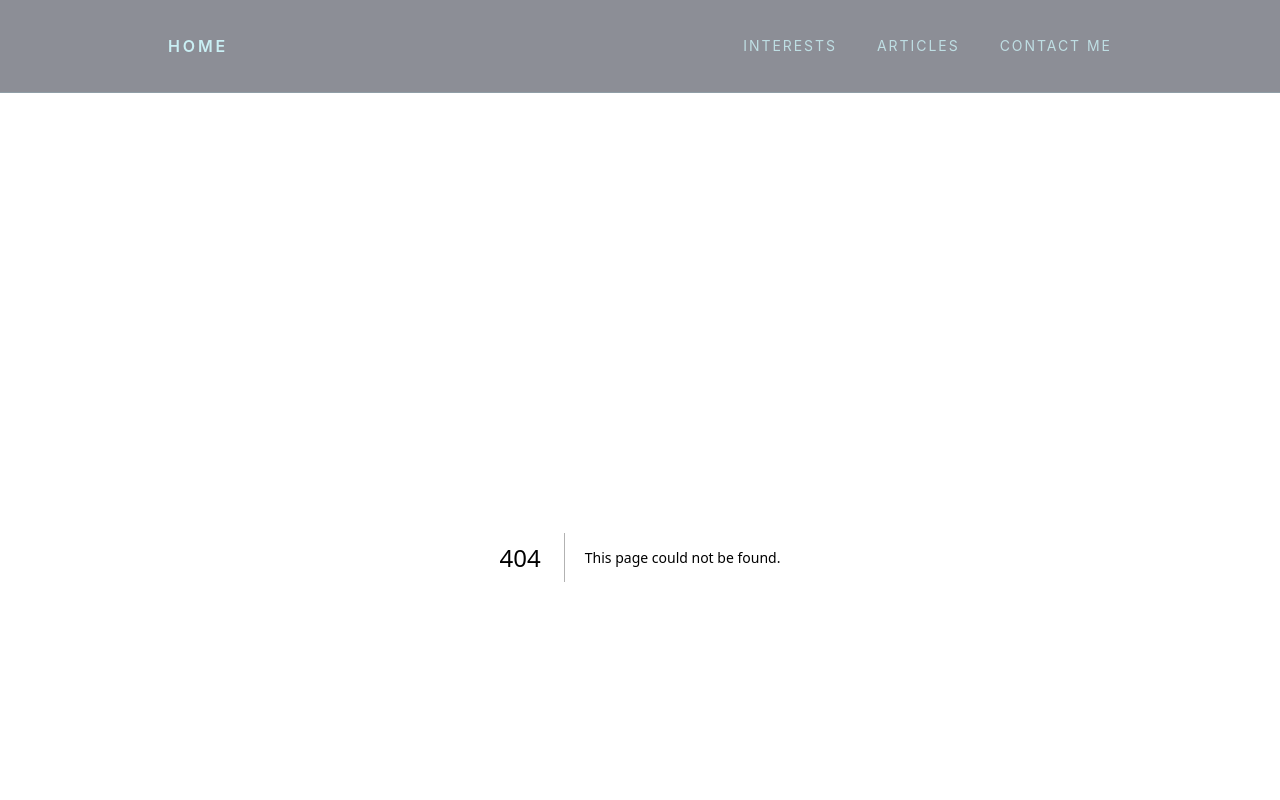
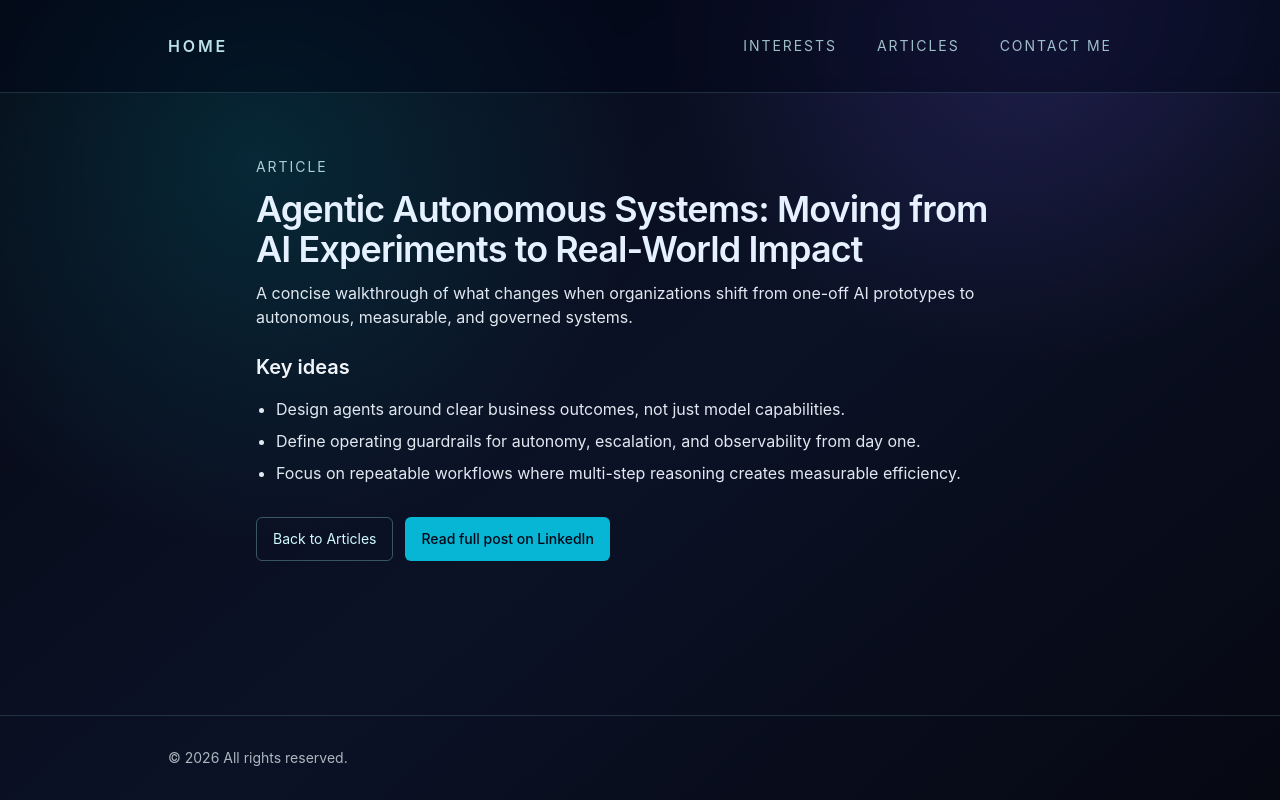
Before and after one commit to Amal-Makwana/amalmakwana, a Next.js app: page /articles/agentic-autonomous-systems in a window 1280 px wide. Before the commit this address had no page. Shown: the top 800 px of the page. Built offline with nearby package versions, Linux system fonts and the light colour scheme.

Commit message:
Add first-class Articles section and article detail page

```diff
--- /dev/null
+++ b/app/articles/agentic-autonomous-systems/page.jsx
@@ -0,0 +1,44 @@
+import Link from "next/link";
+
+export default function AgenticAutonomousSystemsPage() {
+  return (
+    <article className="mx-auto max-w-3xl space-y-6">
+      <div className="space-y-3">
+        <p className="text-sm uppercase tracking-[0.14em] text-cyan-100/80">Article</p>
+        <h1 className="text-3xl font-semibold tracking-tight sm:text-4xl">
+          Agentic Autonomous Systems: Moving from AI Experiments to Real-World Impact
+        </h1>
+        <p className="text-slate-200">
+          A concise walkthrough of what changes when organizations shift from one-off AI prototypes to autonomous,
+          measurable, and governed systems.
+        </p>
+      </div>
+
+      <section className="space-y-4 text-slate-200">
+        <h2 className="text-xl font-semibold text-slate-100">Key ideas</h2>
+        <ul className="list-disc space-y-2 pl-5">
+          <li>Design agents around clear business outcomes, not just model capabilities.</li>
+          <li>Define operating guardrails for autonomy, escalation, and observability from day one.</li>
+          <li>Focus on repeatable workflows where multi-step reasoning creates measurable efficiency.</li>
+        </ul>
+      </section>
+
+      <div className="flex flex-wrap gap-3 pt-2">
+        <Link
+          href="/articles"
+          className="inline-flex min-h-11 items-center rounded-md border border-cyan-200/30 px-4 py-2 text-sm text-cyan-100"
+        >
+          Back to Articles
+        </Link>
+        <a
+          href="https://www.linkedin.com/pulse/agentic-autonomous-systems-moving-from-ai-experiments-amal-makwana-anvfe/"
+          target="_blank"
+          rel="noopener noreferrer"
+          className="inline-flex min-h-11 items-center rounded-md bg-cyan-500 px-4 py-2 text-sm font-medium text-slate-950"
+        >
+          Read full post on LinkedIn
+        </a>
+      </div>
+    </article>
+  );
+}
--- a/app/articles/page.jsx
+++ b/app/articles/page.jsx
@@ -4,8 +4,14 @@ const articles = [
   {
     title: "Agentic Autonomous Systems: Moving from AI Experiments to Real-World Impact",
     description:
-      "A deep dive into how agentic systems are evolving from experimental AI workflows into structured, autonomous production systems.",
-    link: "https://www.linkedin.com/pulse/agentic-autonomous-systems-moving-from-ai-experiments-amal-makwana-anvfe/"
+      "A practical summary of how agentic systems are evolving from experiments into structured production programs.",
+    link: "/articles/agentic-autonomous-systems"
+  },
+  {
+    title: "Original LinkedIn publication",
+    description: "Read the full article on LinkedIn.",
+    link: "https://www.linkedin.com/pulse/agentic-autonomous-systems-moving-from-ai-experiments-amal-makwana-anvfe/",
+    external: true
   }
 ];
 
@@ -14,11 +20,18 @@ export default function ArticlesPage() {
     <section className="space-y-8">
       <div className="max-w-2xl space-y-4">
         <h1 className="text-4xl font-semibold tracking-tight">Articles</h1>
+        <p className="text-slate-200">Browse published writing and article summaries.</p>
       </div>
 
       <div className="grid gap-6 md:grid-cols-2">
         {articles.map((article) => (
-          <ArticleCard key={article.link} title={article.title} description={article.description} link={article.link} />
+          <ArticleCard
+            key={article.link}
+            title={article.title}
+            description={article.description}
+            link={article.link}
+            external={article.external}
+          />
         ))}
       </div>
     </section>
--- a/app/components/article-card.jsx
+++ b/app/components/article-card.jsx
@@ -1,3 +1,5 @@
+import Link from "next/link";
+
 function ExternalLinkIcon(props) {
   return (
     <svg viewBox="0 0 24 24" fill="none" stroke="currentColor" strokeWidth="1.8" aria-hidden="true" {...props}>
@@ -8,9 +10,22 @@ function ExternalLinkIcon(props) {
   );
 }
 
-export function ArticleCard({ title, description, link }) {
+export function ArticleCard({ title, description, link, external = false }) {
+  const linkContent = (
+    <>
+      <div className="flex items-start justify-between gap-3">
+        <h2 className="text-xl font-semibold text-slate-100 underline-offset-4 transition-all duration-200 group-hover:underline group-focus-within:underline">
+          {title}
+        </h2>
+        <ExternalLinkIcon className="mt-1 h-5 w-5 shrink-0 text-cyan-200/85" />
+      </div>
+      <p className="text-sm leading-relaxed text-slate-200">{description}</p>
+    </>
+  );
+
   return (
     <article className="group rounded-2xl border border-white/20 bg-white/5 p-6 transition-all duration-300 hover:-translate-y-1 hover:shadow-lg hover:shadow-cyan-500/10">
+      {external ? (
         <a
           href={link}
           target="_blank"
@@ -18,14 +33,13 @@ export function ArticleCard({ title, description, link }) {
           className="block space-y-3 focus-visible:outline-none"
           aria-label={`Read article: ${title}`}
         >
-        <div className="flex items-start justify-between gap-3">
-          <h2 className="text-xl font-semibold text-slate-100 underline-offset-4 transition-all duration-200 group-hover:underline group-focus-within:underline">
-            {title}
-          </h2>
-          <ExternalLinkIcon className="mt-1 h-5 w-5 shrink-0 text-cyan-200/85" />
-        </div>
-        <p className="text-sm leading-relaxed text-slate-200">{description}</p>
+          {linkContent}
         </a>
+      ) : (
+        <Link href={link} className="block space-y-3 focus-visible:outline-none" aria-label={`Read article: ${title}`}>
+          {linkContent}
+        </Link>
+      )}
     </article>
   );
 }
--- a/app/page.jsx
+++ b/app/page.jsx
@@ -1,5 +1,6 @@
 "use client";
 
+import Link from "next/link";
 import { useEffect, useState } from "react";
 
 const phrases = [
@@ -49,6 +50,21 @@ export default function HomePage() {
           </div>
         </div>
       </section>
+
+      <section className="section-grid mt-12 border-t border-cyan-200/15 pt-8 sm:pt-10">
+        <div className="space-y-4">
+          <h2 className="text-2xl font-semibold tracking-tight sm:text-3xl">Articles</h2>
+          <p className="text-slate-200">
+            I write about AI, product leadership, and practical transformation.
+          </p>
+          <Link
+            href="/articles"
+            className="inline-flex min-h-11 items-center rounded-md border border-cyan-200/30 px-4 py-2 text-sm font-medium text-cyan-100"
+          >
+            Go to Articles
+          </Link>
+        </div>
+      </section>
     </div>
   );
 }
--- a/next.config.js
+++ b/next.config.js
@@ -1,6 +1,7 @@
 /** @type {import('next').NextConfig} */
 const nextConfig = {
   output: 'export',
+  trailingSlash: true,
 }
 
 module.exports = nextConfig
```
Also changed, not shown: 1 other file (tests, documents, lock files or other folders). Lines whose indentation alone changed are shown as unchanged.
